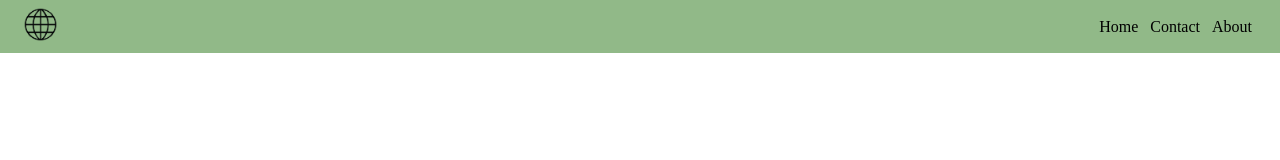
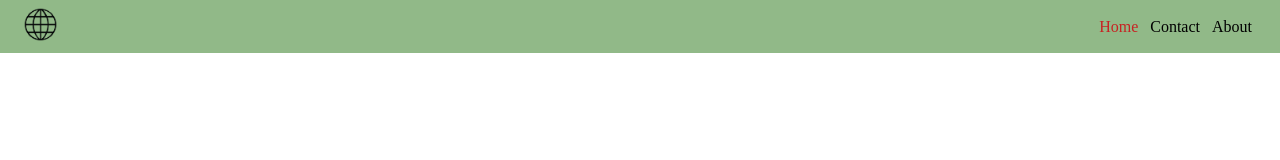
Before and after one commit to Munsa1/react-testing-with-enzyme, a React (Create React App) app: page / in a window 1280 px wide. In both pictures the pointer is over the link "Home". Shown: the top 160 px of the page. Built offline with nearby package versions, Linux system fonts and the light colour scheme.

Commit message:
Add transition to link hover effect

```diff
--- a/src/components/header/header.scss
+++ b/src/components/header/header.scss
@@ -19,6 +19,11 @@ header {
     color: #000000;
 }
 
+.nav-links a:hover {
+    color: #c72323;
+    transition: ease-in 0.5s;
+}
+
 .logo img {
     width: 5%
 }
```
